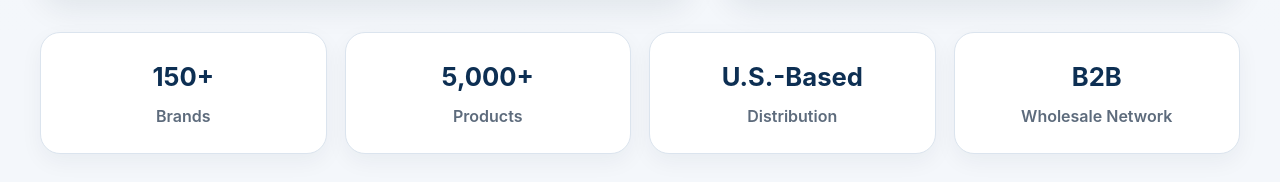
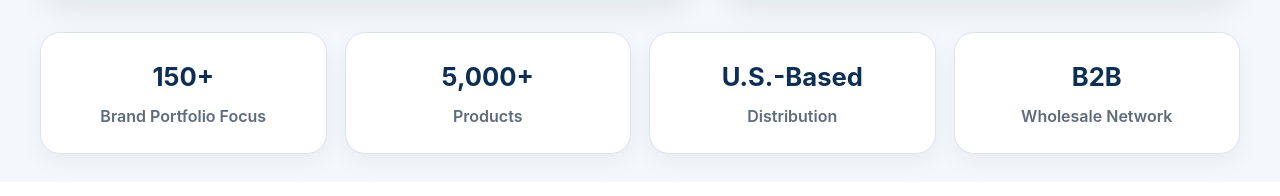
Before and after one commit to larryfelix66/strategic-commerce-group-site, a React (Vite) app: page / in a window 1280 px wide. Shown: the part 1289-1485 px from the top of the page. Built offline with nearby package versions, Linux system fonts and the light colour scheme.

Commit message:
Update App.jsx

```diff
--- a/src/App.jsx
+++ b/src/App.jsx
@@ -237,9 +237,9 @@ function HomePage() {
         <section className="stats-section">
           <div className="container stats-grid">
             <div className="stat-card">
-              <strong>150+</strong>
-              <span>Brands</span>
-            </div>
+  <strong>150+</strong>
+  <span>Brand Portfolio Focus</span>
+</div>
             <div className="stat-card">
               <strong>5,000+</strong>
               <span>Products</span>
```
